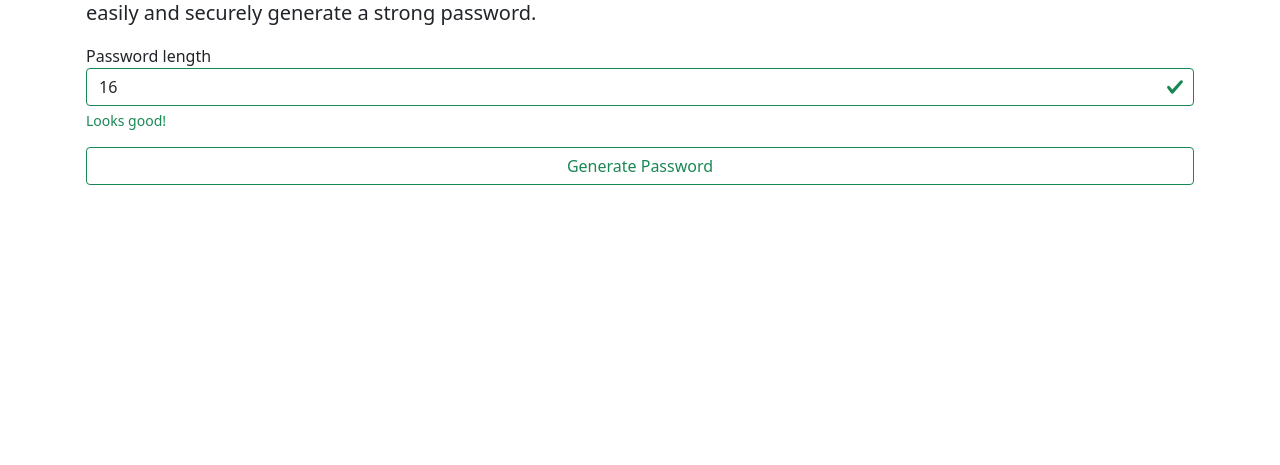
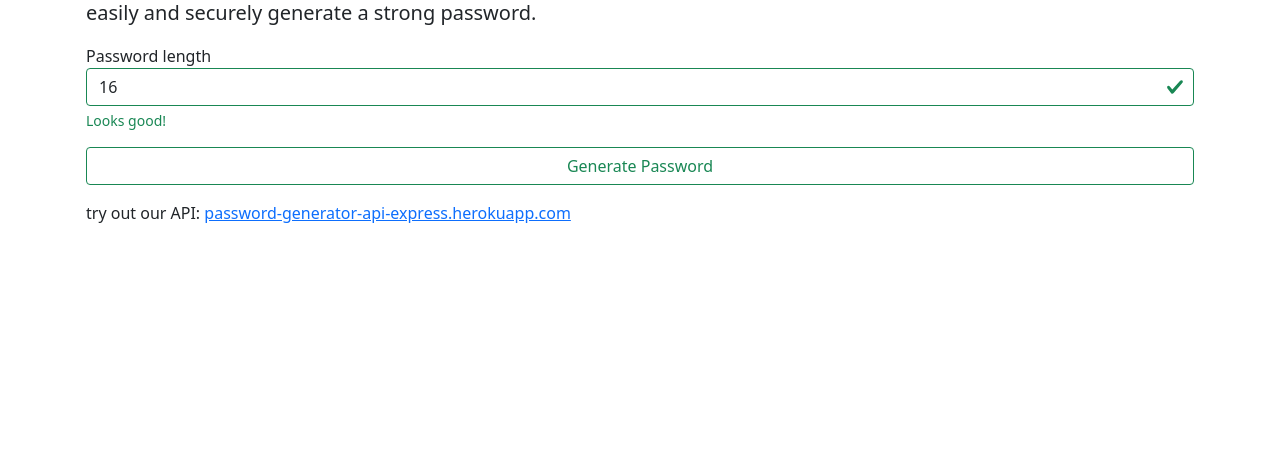
Before and after one commit to dk-raw/password-generator-express, a Node server app: page / in a window 1280 px wide. Shown: the part 160-625 px from the top of the page. Run offline with Node 20, Linux system fonts and the light colour scheme; some libraries are stand-ins or nearby versions.

Commit message:
linked to API

```diff
--- a/views/index.ejs
+++ b/views/index.ejs
@@ -36,6 +36,8 @@
             </div>
             <button type="submit" class="btn btn-outline-success w-100 my-3">Generate Password</button>
         </form>
+        <p>try out our API: <a href="https://password-generator-api-express.herokuapp.com"
+                target="_blank">password-generator-api-express.herokuapp.com</a></p>
         <p class="text-muted position-fixed bottom-0">Brought to you by <a href="https://dkatsios.ml" target="_blank"
                 rel="noopener">Damian</a>. &copy;2021
             Damian Katsios - All Rights Reserved - <a href="https://github.com/dk-raw/password-generator-express"
```
